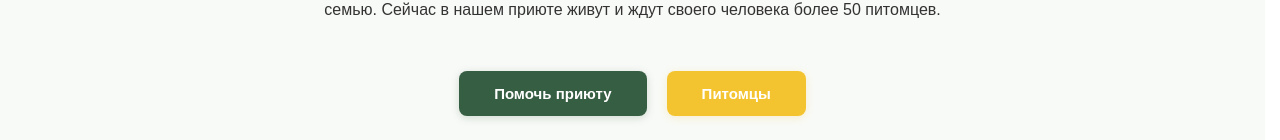
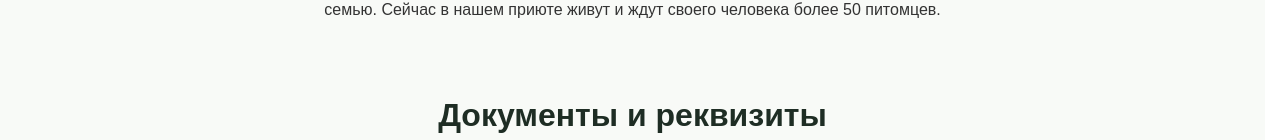
Before and after one commit to schustov05-debug/dobriy-gorodok-frontend, a React (Vite) app: page /about in a window 1280 px wide. Shown: the part 660-800 px from the top of the page. Built offline with nearby package versions, Linux system fonts and the light colour scheme.

Commit message:
update site

```diff
--- a/src/components/PetsCarousel.jsx
+++ b/src/components/PetsCarousel.jsx
@@ -169,10 +169,10 @@ export default function PetsCarousel() {
             onClick={() => navigate('/pets')}
             style={{
               padding: '12px 40px',
-              border: '1.5px solid #1E2D24',
+              border: '0px solid #1E2D24',
               borderRadius: '8px',
-              background: '#FFFFFF',
-              color: '#1E2D24',
+              background: '#F4C430',
+              color: '#FFFFFF',
               fontWeight: '700',
               fontSize: '15px',
               cursor: 'pointer',
--- a/src/pages/About.jsx
+++ b/src/pages/About.jsx
@@ -74,44 +74,6 @@ export default function About() {
                     gap: '20px',
                     flexWrap: 'wrap'
                 }}>
-
-                    {/* Кнопка: Помочь приюту (Темно-зеленый стиль) */}
-                    <Link
-                        to="/help"
-                        style={{
-                            display: 'inline-block',
-                            background: '#365E42',
-                            color: '#FFFFFF',
-                            padding: '14px 35px',
-                            borderRadius: '8px',
-                            textDecoration: 'none',
-                            fontWeight: '700',
-                            fontSize: '15px',
-                            boxShadow: '0 2px 8px rgba(54, 94, 66, 0.2)',
-                            transition: 'transform 0.2s ease'
-                        }}
-                    >
-                        Помочь приюту
-                    </Link>
-
-                    {/* Кнопка: Питомцы (Золотой акцентный стиль) */}
-                    <Link
-                        to="/pets"
-                        style={{
-                            display: 'inline-block',
-                            background: '#F4C430',
-                            color: '#FFFFFF',
-                            padding: '14px 35px',
-                            borderRadius: '8px',
-                            textDecoration: 'none',
-                            fontWeight: '700',
-                            fontSize: '15px',
-                            boxShadow: '0 2px 8px rgba(244, 196, 48, 0.2)',
-                            transition: 'transform 0.2s ease'
-                        }}
-                    >
-                        Питомцы
-                    </Link>
                      <DocumentsSection />
                 </div>
 
```
